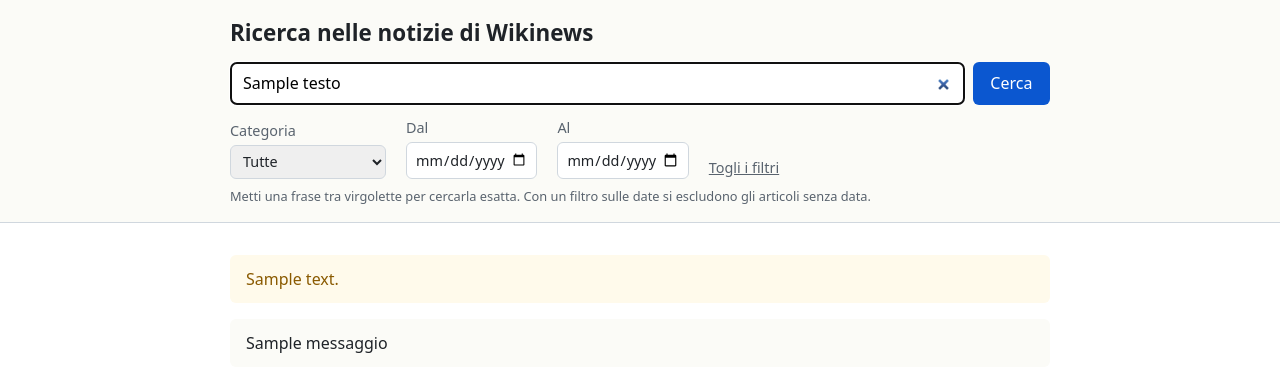
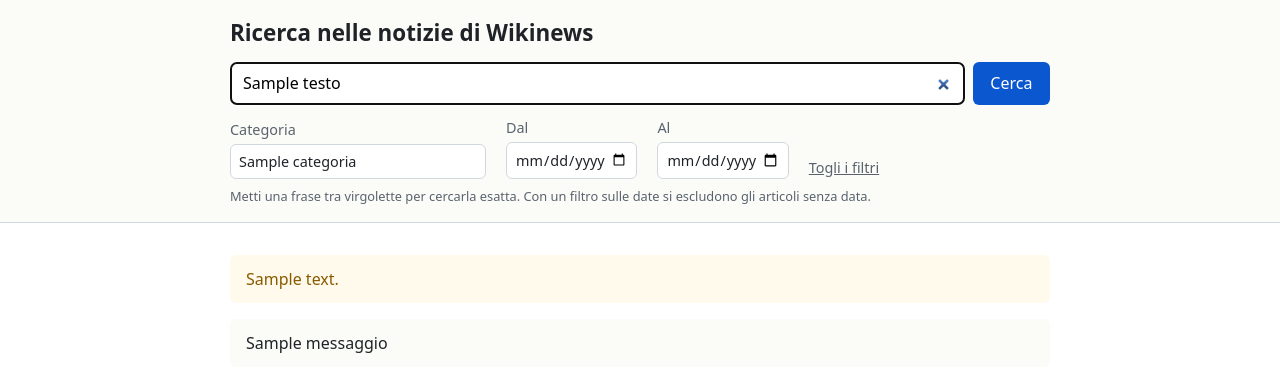
Before and after one commit to ant-ciuffreda/homework4-idd, a Flask app: template script/templates/index.html in a window 1280 px wide. Shown: the top 392 px of the page. Run offline with Flask 3, Linux system fonts and the light colour scheme; the template is opened without the code that fills it: most values are stand-ins (such as "Sample title", 1, 10 or a date in 2020).

Commit message:
Categoria con suggerimenti ordinati per frequenza e correzione delle maiuscole, date con calendario

```diff
--- a/script/app.py
+++ b/script/app.py
@@ -5,7 +5,7 @@ poi aprire http://127.0.0.1:5000
 
 Il sito non interroga Elasticsearch per la ricerca: chiama solo cerca() di
 ricerca.py (contratto del gruppo). L'unico accesso diretto all'indice serve a
-leggere l'elenco delle categorie per il menu del filtro.
+leggere l'elenco delle categorie suggerite nel filtro.
 """
 
 import math
@@ -27,6 +27,7 @@ MAX_PAGINE = 10000 // RISULTATI_PER_PAGINA
 
 MESI = ["gennaio", "febbraio", "marzo", "aprile", "maggio", "giugno", "luglio",
         "agosto", "settembre", "ottobre", "novembre", "dicembre"]
+# Formato delle date: il calendario del browser invia sempre AAAA-MM-GG
 FORMATO_DATA = re.compile(r"^\d{4}-\d{2}-\d{2}$")
 
 app = Flask(__name__)
@@ -34,11 +35,11 @@ _categorie_in_cache = None
 
 
 def elenco_categorie():
-    """Nomi delle categorie presenti nell'indice, in ordine alfabetico.
+    """Nomi delle categorie presenti nell'indice, dalla più usata alla meno usata.
 
     Si leggono una volta sola con un'aggregazione terms sul campo keyword
     'categorie' e si tengono in memoria. Se Elasticsearch non risponde si
-    restituisce una lista vuota: il filtro diventa una casella di testo libero.
+    restituisce una lista vuota: la casella resta, ma senza suggerimenti.
     """
     global _categorie_in_cache
     if _categorie_in_cache is not None:
@@ -50,8 +51,8 @@ def elenco_categorie():
             size=0,
             aggs={"categorie": {"terms": {"field": "categorie", "size": 5000}}},
         )
-        nomi = [b["key"] for b in risposta["aggregations"]["categorie"]["buckets"]]
-        _categorie_in_cache = sorted(nomi, key=str.casefold)
+        # bucket già ordinati per n. di articoli: in cima le più usate (Chrome ne mostra 512)
+        _categorie_in_cache = [b["key"] for b in risposta["aggregations"]["categorie"]["buckets"]]
     except Exception as errore:  # indice assente, Docker spento, credenziali errate
         app.logger.warning("Categorie non disponibili: %s", errore)
         return []
@@ -59,15 +60,36 @@ def elenco_categorie():
 
 
 def leggi_data(valore):
-    """Restituisce la data AAAA-MM-GG se è valida, altrimenti None."""
+    """Restituisce la data AAAA-MM-GG se è valida, altrimenti None.
+
+    Il calendario invia sempre AAAA-MM-GG; il controllo serve se l'indirizzo
+    viene modificato a mano (testo qualsiasi o date impossibili come 2007-04-31).
+    """
     valore = (valore or "").strip()
     if not FORMATO_DATA.match(valore):
         return None
     try:
         date.fromisoformat(valore)
-    except ValueError:  # es. 2007-04-31
+    except ValueError:
         return None
     return valore
+
+
+def leggi_categoria(valore, categorie):
+    """Trova la categoria scritta a mano, senza badare a maiuscole e minuscole.
+
+    Il filtro term di cerca() vuole il nome esatto ("Sport", non "sport").
+    Restituisce (nome esatto o None, True se il nome non esiste).
+    """
+    valore = (valore or "").strip()
+    if not valore:
+        return None, False
+    if not categorie:  # elenco non disponibile: si passa il testo così com'è
+        return valore, False
+    for nome in categorie:
+        if nome.casefold() == valore.casefold():
+            return nome, False
+    return None, True
 
 
 def leggi_pagina(valore):
@@ -93,7 +115,9 @@ def data_italiana(valore):
 @app.route("/")
 def home():
     testo = request.args.get("q", "").strip()
-    categoria = request.args.get("categoria", "").strip() or None
+    categorie = elenco_categorie()
+    categoria_grezza = request.args.get("categoria", "").strip()
+    categoria, categoria_sconosciuta = leggi_categoria(categoria_grezza, categorie)
     data_da_grezza = request.args.get("data_da", "").strip()
     data_a_grezza = request.args.get("data_a", "").strip()
     pagina = leggi_pagina(request.args.get("pagina", 1))
@@ -102,6 +126,8 @@ def home():
     data_a = leggi_data(data_a_grezza)
 
     avvisi = []
+    if categoria_sconosciuta:
+        avvisi.append(f"La categoria «{categoria_grezza}» non esiste ed è stata ignorata.")
     if data_da_grezza and not data_da:
         avvisi.append(f"La data iniziale «{data_da_grezza}» non è valida ed è stata ignorata.")
     if data_a_grezza and not data_a:
@@ -115,7 +141,7 @@ def home():
     contesto = {
         "testo": testo,
         "filtri": filtri,
-        "categorie": elenco_categorie(),
+        "categorie": categorie,
         "avvisi": avvisi,
         "risposta": None,
         "errore": None,
--- a/script/templates/index.html
+++ b/script/templates/index.html
@@ -34,7 +34,7 @@
     .filtri select, .filtri input {
       padding: .35rem .5rem; border: 1px solid var(--bordo); border-radius: 6px; color: var(--testo);
     }
-    .filtri select { max-width: 16rem; }
+    .filtri input[name=categoria] { width: 16rem; }
     .azzera { font-size: .9rem; color: var(--tenue); }
     .suggerimento { font-size: .8rem; color: var(--tenue); margin: .5rem 0 0; }
     .messaggio { padding: .75rem 1rem; border-radius: 6px; background: var(--sfondo); }
@@ -97,16 +97,12 @@
         </div>
         <div class="filtri">
           <label>Categoria
-            {% if categorie %}
-              <select name="categoria">
-                <option value="">Tutte</option>
-                {% for c in categorie %}
-                  <option value="{{ c }}" {% if c == filtri.categoria %}selected{% endif %}>{{ c }}</option>
-                {% endfor %}
-              </select>
-            {% else %}
-              <input type="text" name="categoria" value="{{ filtri.categoria or '' }}" placeholder="Es. Sport">
-            {% endif %}
+            {# casella con suggerimenti: si scrive "sp" e compare "Sport"; maiuscole indifferenti #}
+            <input type="text" name="categoria" list="elenco-categorie" autocomplete="off"
+                   value="{{ filtri.categoria or '' }}" placeholder="Tutte (scrivi per cercare)">
+            <datalist id="elenco-categorie">
+              {% for c in categorie %}<option value="{{ c }}">{% endfor %}
+            </datalist>
           </label>
           <label>Dal
             <input type="date" name="data_da" value="{{ filtri.data_da or '' }}" min="2004-01-01" max="2025-12-31">
```
